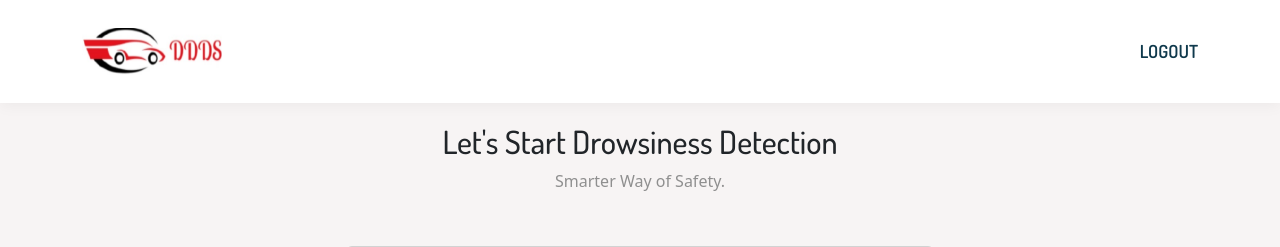
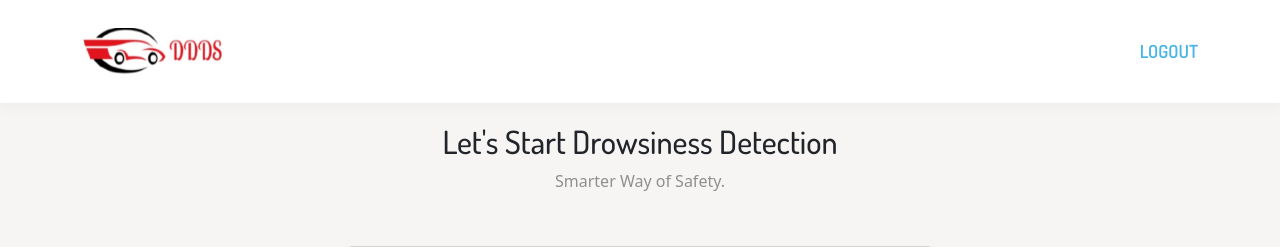
Before and after one commit to IMRU-40/Driver-Drowsiness-Detection-System, a Django app: page /detect_drowsiness/ in a window 1280 px wide. Shown: the top 247 px of the page. Run offline with Django 4.2, Linux system fonts and the light colour scheme; a user stored in the database is signed in; some libraries are stand-ins or nearby versions.

Commit message:
Design Changes

```diff
--- a/templates/detect_drowsiness.html
+++ b/templates/detect_drowsiness.html
@@ -103,23 +103,12 @@
             >
               <ul>
                 {% if user.is_authenticated %}
-                <li class="nav-item">
-                  <span class="nav-link">Hello, {{user.first_name}}</span>
+                <li>
+                  <span class="text-uppercase">Hello, {{user.first_name}}</span>
                 </li>
                 <li>
-                  <a class="nav-link scrollto" href="{% url 'logout' %}"
+                  <a class="nav-link scrollto active" href="{% url 'logout' %}"
                     >Logout</a
-                  >
-                </li>
-                {% else %}
-                <li>
-                  <a class="nav-link scrollto" href="{% url 'register' %}"
-                    >Register</a
-                  >
-                </li>
-                <li>
-                  <a class="nav-link scrollto" href="{% url 'login' %}"
-                    >Login</a
                   >
                 </li>
                 {% endif %}
```
Also changed, not shown: db.sqlite3.
